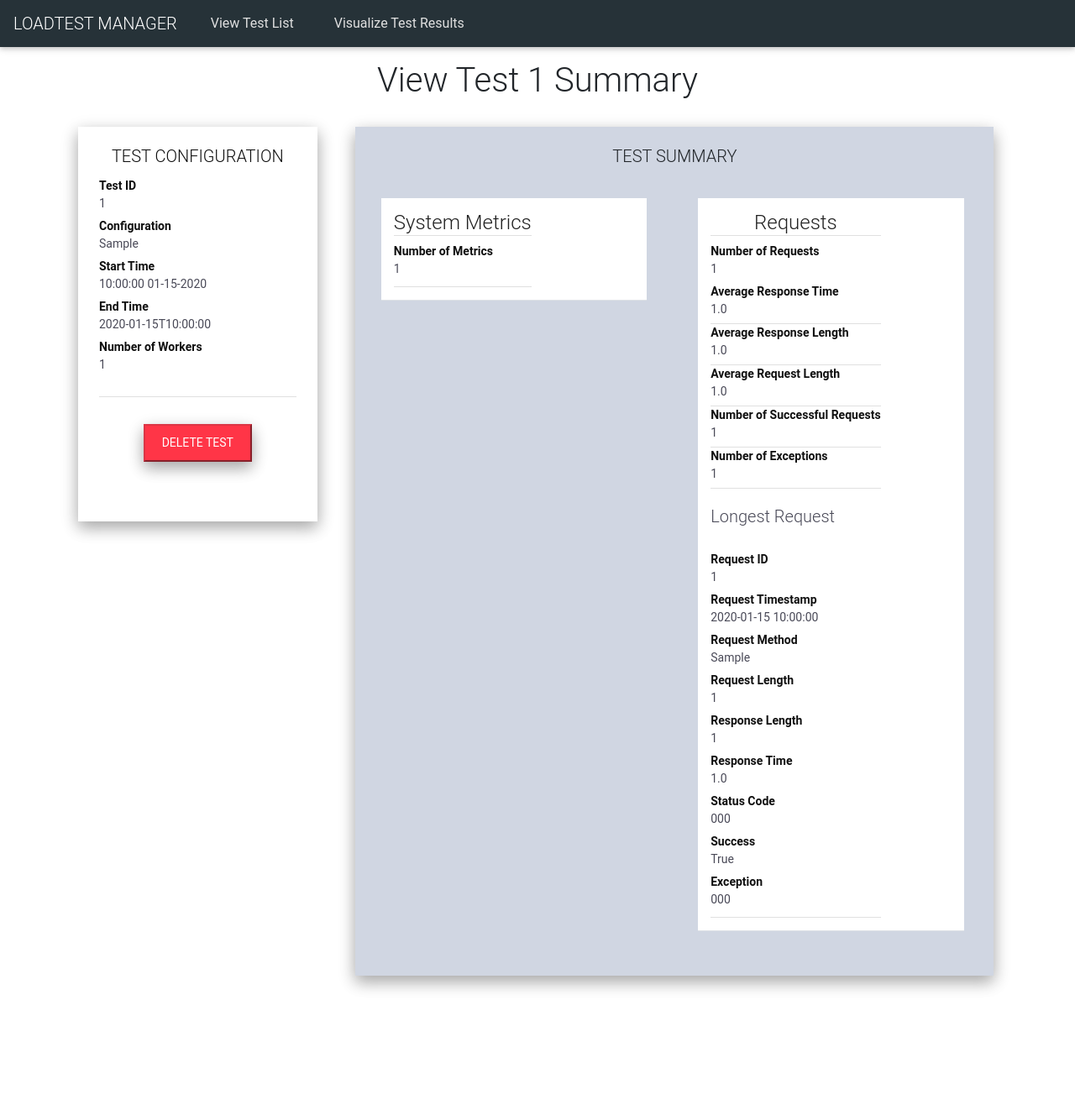
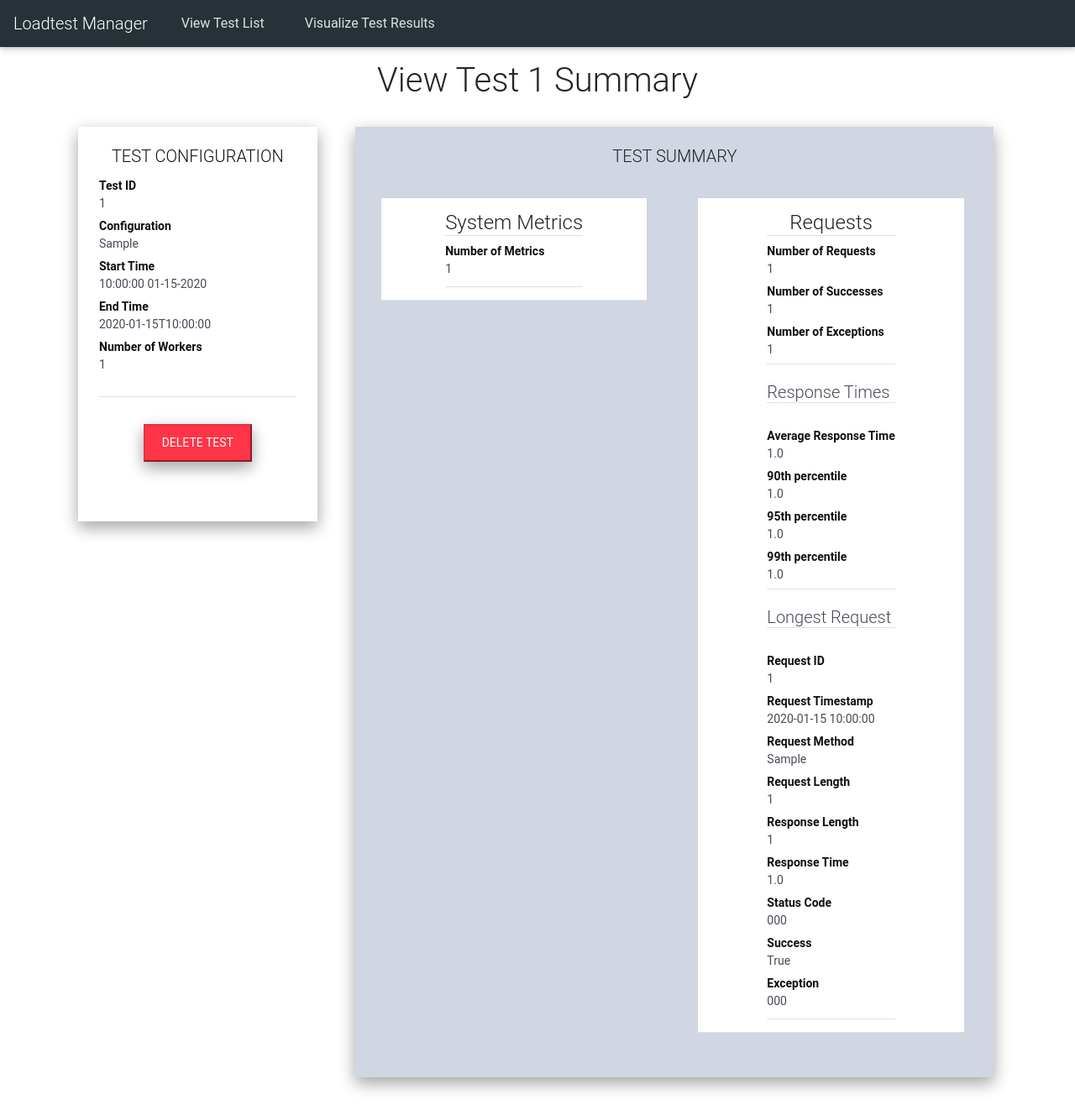
Before and after one commit to carlklier/Nile_IoT, a Flask app: page /tests/1/ in a window 1280 px wide. Shown: the whole page at 84% size. Before the commit the page ends 1180 px from the top, so only its background shows below. Run offline with Flask 2, Linux system fonts and the light colour scheme; tables that the repository leaves empty hold one stand-in row (values such as "Sample post"); parts of the project's set-up code (start-up, migrations or seed data) failed here and were passed over; some libraries are stand-ins or nearby versions.

Commit message:
Added more summary stats, improved chart filtering and styling

```diff
--- a/nile_server/app/static/css/style.css
+++ b/nile_server/app/static/css/style.css
@@ -140,7 +140,7 @@ table {
 }
 
 .btn-pair {
-    margin-left: 5%;
+    margin-left: 2%;
 }
 
 .date-pair {
--- a/nile_server/app/templates/summary.html
+++ b/nile_server/app/templates/summary.html
@@ -17,7 +17,7 @@
 
 <nav class="navbar navbar-expand-lg navbar-dark special-color-dark">
     <!-- Navbar brand -->
-    <a class="navbar-brand text-uppercase" href="#">Loadtest Manager</a>
+    <a class="navbar-brand" href="#">Loadtest Manager</a>
 
     <ul class="navbar-nav mr-auto">
         <a class="dropdown-item text-light" href="http://localhost:5000/tests/">View Test List</a>
@@ -52,7 +52,7 @@
             <div class="box_section col-lg-8 mdb-color lighten-5 z-depth-2" style="width:90%;float:right">
                 <h5 class="text-uppercase text-center">Test Summary</h5>
                 <div class="row">
-                    <div class="box_section_inner border-bottom col-lg-5 text-dark">
+                    <div class="box_section_inner border-bottom col-lg-5 text-dark justify-content-center">
                         <div>
                             <h4 class="text-center border-bottom border-light">System Metrics</h4>
                             <div class="border-bottom border-light main-text">
@@ -61,26 +61,34 @@
                             </div>
                         </div>
                     </div>
-                    <div class="box_section_inner border-bottom col-lg-5 text-dark">
+                    <div class="box_section_inner border-bottom col-lg-5 text-dark  justify-content-center">
                         <div>
                             <h4 class="text-center border-bottom border-light">Requests</h4>
                             <div class="border-bottom border-light main-text">
                                 <div  class="dark-text">Number of Requests</div>
                                 <div id="req{{request.test_id}}" class="text-group">{{ num_req }}</div>
-                                <div class="dark-text">Average Response Time</div>
-                                <div class="text-group border-bottom border-light ">{{ avg_res_time }}</div>
-                                <div class="dark-text">Average Response Length</div>
-                                <div class="text-group border-bottom border-light ">{{ avg_res_length }}</div>
-                                <div class="dark-text">Average Request Length</div>
-                                <div class="text-group border-bottom border-light ">{{ avg_req_length }}</div>
-                                <div class="dark-text">Number of Successful Requests</div>
-                                <div class="text-group border-bottom border-light ">{{ num_success }}</div>
+                                <div class="dark-text">Number of Successes</div>
+                                <div class="text-group">{{ num_success }}</div>
                                 <div class="dark-text">Number of Exceptions</div>
                                 <div class="text-group border-bottom border-light ">{{ num_exception }}</div>
 
                                 <br/>
-                                <h5>Longest Request</h5>
+                                <h5 class="border-bottom border-light">Response Times</h5>
                                 <br/>
+
+                                <div class="dark-text">Average Response Time</div>
+                                <div class="text-group">{{ avg_res_time }}</div>
+                                <div class="dark-text">90th percentile</div>
+                                <div class="text-group">{{ percentile_90 }}</div>
+                                <div class="dark-text">95th percentile</div>
+                                <div class="text-group">{{ percentile_95 }}</div>
+                                <div class="dark-text">99th percentile</div>
+                                <div class="text-group border-bottom border-light ">{{ percentile_99 }}</div>
+
+                                <br/>
+                                <h5 class="border-bottom border-light">Longest Request</h5>
+                                <br/>
+
                                 <div>
                                     <div  class="dark-text">Request ID</div>
                                     <div id="req{{request.test_id}}" class="text-group">{{ longest.id }}</div>
--- a/nile_server/webservice.py
+++ b/nile_server/webservice.py
@@ -11,6 +11,8 @@ from app import app, db
 from app.models import Test, Request, SystemMetric, TestSchema, RequestSchema, SystemMetricSchema
 from flask import Flask, jsonify, render_template, url_for, request, redirect, Response
 from livereload import Server
+
+import numpy as np
 
 
 #########################
@@ -93,20 +95,15 @@ def view_test_id(test_id):
 
     # Summary statistics
     avg_response_time = 0
-    avg_request_length = 0
-    avg_response_length = 0
     longest = None
     num_success = 0
     num_exception = 0
+    response_times = []
 
     if len(requests) > 0:
         longest = requests[0]
 
         for req in requests:
-            if req.response_length:
-                avg_response_length += req.response_length
-            if req.request_length:
-                avg_request_length += req.request_length
             if req.response_time:
                 avg_response_time += req.response_time
                 greater = longest.response_time > req.response_time
@@ -123,10 +120,13 @@ def view_test_id(test_id):
             request_schema = RequestSchema()
             request_json = request_schema.dump(req)
             request_json['request_timestamp'] = req_date
+            response_times.append(req.response_time)
 
         avg_response_time /= len(requests)
-        avg_response_length /= len(requests)
-        avg_request_length /= len(requests)
+
+    percentile_90 = np.percentile(response_times, 90)
+    percentile_95 = np.percentile(response_times, 95)
+    percentile_99 = np.percentile(response_times, 99)
 
     metrics = SystemMetric.query.filter(SystemMetric.test_id == test_id).all()
 
@@ -139,8 +139,9 @@ def view_test_id(test_id):
         num_success=num_success,
         num_exception=num_exception,
         avg_res_time=avg_response_time,
-        avg_res_length=avg_response_time,
-        avg_req_length=avg_request_length
+        percentile_90=percentile_90,
+        percentile_95=percentile_95,
+        percentile_99=percentile_99
         )
 
 
```
Also changed, not shown: nile_server/app/templates/graph.html (+38 -28 lines), 2 other files.
